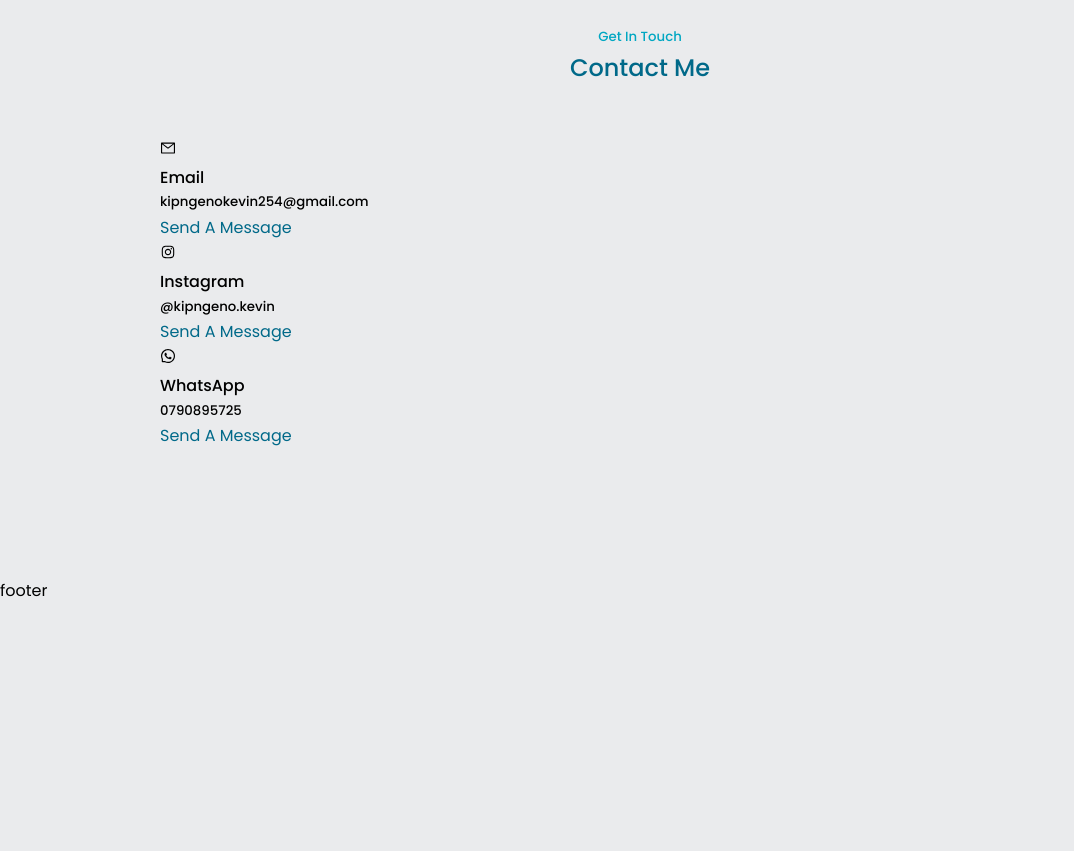
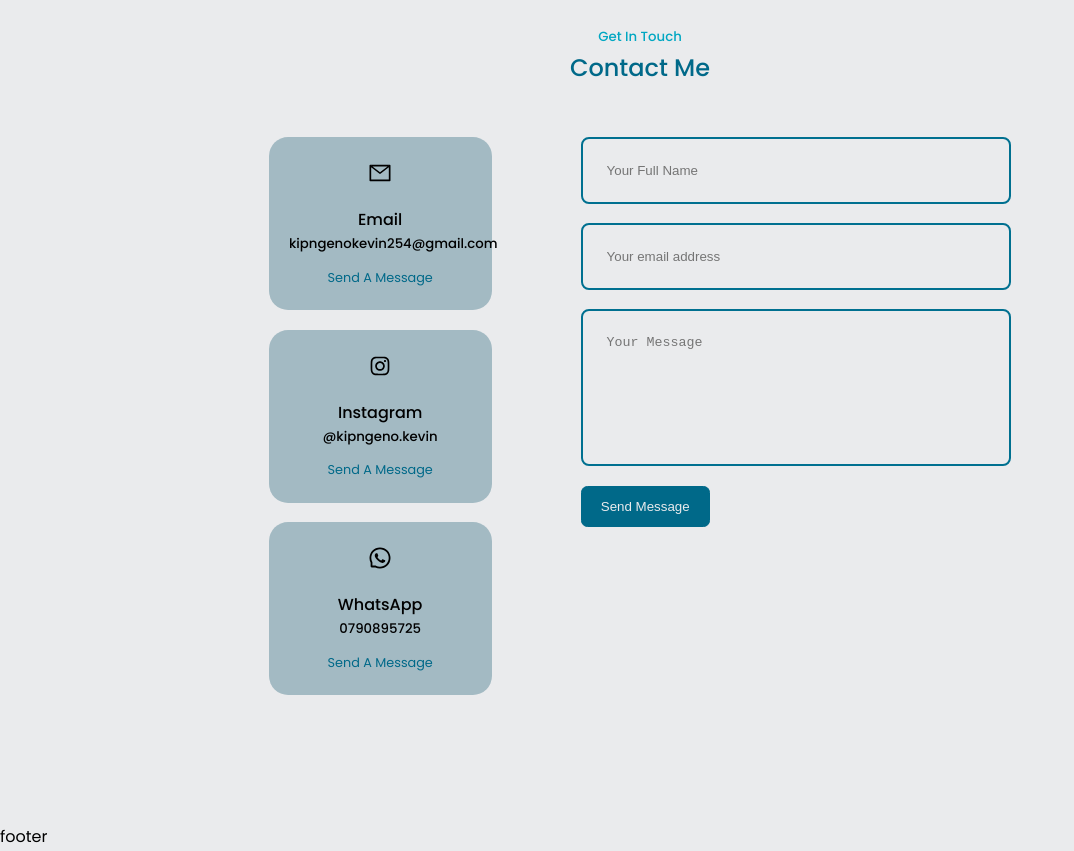
Before and after one commit to kipngenokevin/kipngenokevin-portfolio, a React (Create React App) app: page / in a window 1280 px wide. Shown: the part 5000-5851 px from the top of the page, without its empty margins (0-1074 px from the left). Before the commit the page ends 5605 px from the top, so only its background shows below. Built offline with nearby package versions, Linux system fonts and the light colour scheme.

Commit message:
Contact component updated

```diff
--- a/package.json
+++ b/package.json
@@ -6,6 +6,7 @@
     "@testing-library/jest-dom": "^5.16.5",
     "@testing-library/react": "^13.4.0",
     "@testing-library/user-event": "^13.5.0",
+    "emailjs-com": "^3.2.0",
     "react": "^18.2.0",
     "react-dom": "^18.2.0",
     "react-icons": "^4.7.1",
--- a/src/components/contact/contact.css
+++ b/src/components/contact/contact.css
@@ -0,0 +1,68 @@
+.container.contact__container {
+    width: 58%;
+    display: grid;
+    grid-template-columns: 30% 58%;
+    gap: 12%;
+}
+
+.contact__options {
+    display: flex;
+    flex-direction: column;
+    gap: 1.2rem;
+}
+
+.contact__option {
+    background: var(--color-bg-variant);
+    padding: 1.2rem;
+    border-radius: 1.2rem;
+    text-align: center;
+    border: 1px solid transparent;
+    transition: var(--transition);
+}
+
+.contact__option:hover {
+    background: transparent;
+    border-color: var(--color-primary-variant);
+}
+
+.contact__option-icon {
+    font-size: 1.5rem;
+    margin-bottom: 0.5rem;
+}
+
+.contact__option a {
+    margin-top: 0.7rem;
+    display:inline-block;
+    font-size: 0.8rem;
+}
+
+/*============= FORM =============*/
+form {
+    display: flex;
+    flex-direction: column;
+    gap: 1.2rem;
+}
+
+input, textarea {
+    width: 100%;
+    padding: 1.5rem;
+    border-radius: 0.5rem;
+    background: transparent;
+    border: 2px solid var(--color-primary-variant);
+    resize: none;
+}
+
+/*============= MEDIA QUERIES (MEDIUM DEVICES) ==================*/
+@media  screen and (max-width: 1024px) {
+    .container.contact__container {
+        grid-template-columns: 1fr;
+        gap: 2rem;
+    }
+ }
+
+ /*============= MEDIA QUERIES (SMALL DEVICES) ==================*/
+ @media  screen and (max-width: 600px) {
+    .container.contact__container {
+            width: var(--container-width-sm);
+    }
+ }
--- a/src/components/contact/contact.jsx
+++ b/src/components/contact/contact.jsx
@@ -1,6 +1,8 @@
 import React from 'react'
 import './contact.css'
 import {AiOutlineMail, AiOutlineInstagram, AiOutlineWhatsApp} from 'react-icons/ai'
+import  { useRef } from 'react'
+import emailjs from 'emailjs-com'
 
 const data = [
 {
@@ -21,12 +23,25 @@
   option: 3,
   name: 'WhatsApp',
   contact: '0790895725' ,
-  link: 'whatsapp://send?abid=+254790895725&text=Hello%2C%20World!',
+  link: 'whatsapp://send?abid=+254790895725&text=Hello%2C%20There!',
   icon: <AiOutlineWhatsApp/>
 }
 ]
 
 const Contact = () => {
+  const form = useRef();
+  const sendEmail = (e) => {
+    e.preventDefault();
+
+    emailjs.sendForm('service_ysrr4zd', 'template_qa1u30a', form.current, 'YOUR_PUBLIC_KEY')
+      .then((result) => {
+          console.log(result.text);
+      }, (error) => {
+          console.log(error.text);
+      });
+      e.target.reset()
+  };
+
   return (
     <section id='contact'>
       <h5>Get In Touch</h5>
@@ -37,10 +52,10 @@
             data.map(({ option, name,link, icon, contact}) => {
               return (
               <article key={option} className='contact__option'>
-                <div>{icon}</div>
+                <div className='contact__option-icon'>{icon}</div>
                 <h4>{name}</h4>
                 <h5>{contact}</h5>
-                <a href={link}> Send A Message</a>
+                <a href={link} target="_blank"> Send A Message</a>
               </article>
             )}
             )
@@ -48,8 +63,11 @@
 
         </div>
         {/* ========== END OF CONTACT OPTIONS ======= */}
-        <form action=''>
-
+        <form ref={form} onSubmit={sendEmail}>
+          <input type="text" name="name" placeholder='Your Full Name' required/>
+          <input type="email" name='email' placeholder='Your email address' required/>
+          <textarea name='message' rows='7' placeholder='Your Message' required></textarea>
+          <button type='submit' className='btn btn-primary'>Send Message</button>
         </form>
       </div>
     </section>
```
Also changed, not shown: 1 other file (tests, documents, lock files or other folders).
